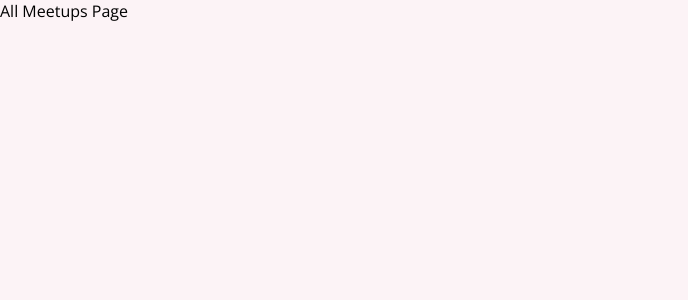
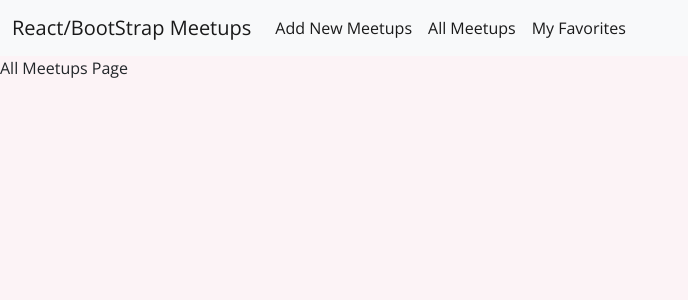
Before and after one commit to Tsitsey91/react-rourse-fastforward, a React (Create React App) app: page / in a window 1280 px wide. Shown: the top 300 px of the page, without its empty margins (0-688 px from the left). Built offline with nearby package versions, Linux system fonts and the light colour scheme.

Commit message:
Adding Links & Navigation...with Bootstrap added

```diff
--- a/public/index.html
+++ b/public/index.html
@@ -2,6 +2,7 @@
 <html lang="en">
   <head>
     <meta charset="utf-8" />
+    <link href="https://cdn.jsdelivr.net/npm/bootstrap@5.0.2/dist/css/bootstrap.min.css" rel="stylesheet" integrity="sha384-EVSTQN3/azprG1Anm3QDgpJLIm9Nao0Yz1ztcQTwFspd3yD65VohhpuuCOmLASjC" crossorigin="anonymous">
     <link rel="icon" href="%PUBLIC_URL%/favicon.ico" />
     <meta name="viewport" content="width=device-width, initial-scale=1" />
     <meta name="theme-color" content="#000000" />
@@ -39,5 +40,6 @@
       To begin the development, run `npm start` or `yarn start`.
       To create a production bundle, use `npm run build` or `yarn build`.
     -->
+    <script src="https://cdn.jsdelivr.net/npm/bootstrap@5.0.2/dist/js/bootstrap.bundle.min.js" integrity="sha384-MrcW6ZMFYlzcLA8Nl+NtUVF0sA7MsXsP1UyJoMp4YLEuNSfAP+JcXn/tWtIaxVXM" crossorigin="anonymous"></script>
   </body>
 </html>
--- a/src/App.js
+++ b/src/App.js
@@ -3,6 +3,7 @@ import { Route, Switch } from "react-router-dom";
 import AllMeetupsPage from './pages/AllMeetups';
 import NewMeetupPage from './pages/NewMeetup';
 import FavoritesPage from './pages/Favorites';
+import MainNavigation from "./components/layout/MainNavigation";
 
 
 function App() {
@@ -10,6 +11,7 @@ function App() {
   // my-page.com
 
   return <div>
+  <MainNavigation></MainNavigation>
     <Switch>
       <Route path='/' exact={true}>
         <AllMeetupsPage></AllMeetupsPage>
--- /dev/null
+++ b/src/components/layout/MainNavigation.js
@@ -0,0 +1,55 @@
+//navigation bar
+
+import { Link } from "react-router-dom"
+
+function MainNavigation() {
+    return (
+        <nav class="navbar navbar-expand-lg navbar-light bg-light">
+            <div class="container-fluid">
+                <Link to='/' className="navbar-brand">React/BootStrap Meetups</Link>
+                <button class="navbar-toggler" type="button" data-bs-toggle="collapse" data-bs-target="#navbarSupportedContent" aria-controls="navbarSupportedContent" aria-expanded="false" aria-label="Toggle navigation">
+                    <span class="navbar-toggler-icon"></span>
+                </button>
+                <div class="collapse navbar-collapse" id="navbarSupportedContent">
+                    <ul class="navbar-nav me-auto mb-2 mb-lg-0">
+                        <li class="nav-item">
+                            <Link to='/new-meetup' className="nav-link active">
+                                Add New Meetups
+                            </Link>
+                        </li>
+                        <li class="nav-item">
+                            <Link to='/' className="nav-link active">
+                                All Meetups
+                            </Link>
+                        </li>
+                        <li className="nav-item">
+                            <Link to='/favorites' className="nav-link active">
+                                My Favorites
+                            </Link>
+                        </li>
+                    </ul>
+
+                </div>
+            </div>
+        </nav>
+    )
+
+    // <header>
+    //     <div>React Meetups</div>
+    //     <nav>
+    //         <ul>
+    //             <li>
+    //                 <Link to='/'>All Meetups</Link>
+    //             </li>
+    //             <li>
+    //                 <Link to='/new-meetup'>Add New Meetups</Link>
+    //             </li>
+    //             <li>
+    //                 <Link to='/favorites'>My Favorites</Link>
+    //             </li>
+    //         </ul>
+    //     </nav>
+    // </header>
+}
+
+export default MainNavigation
```
